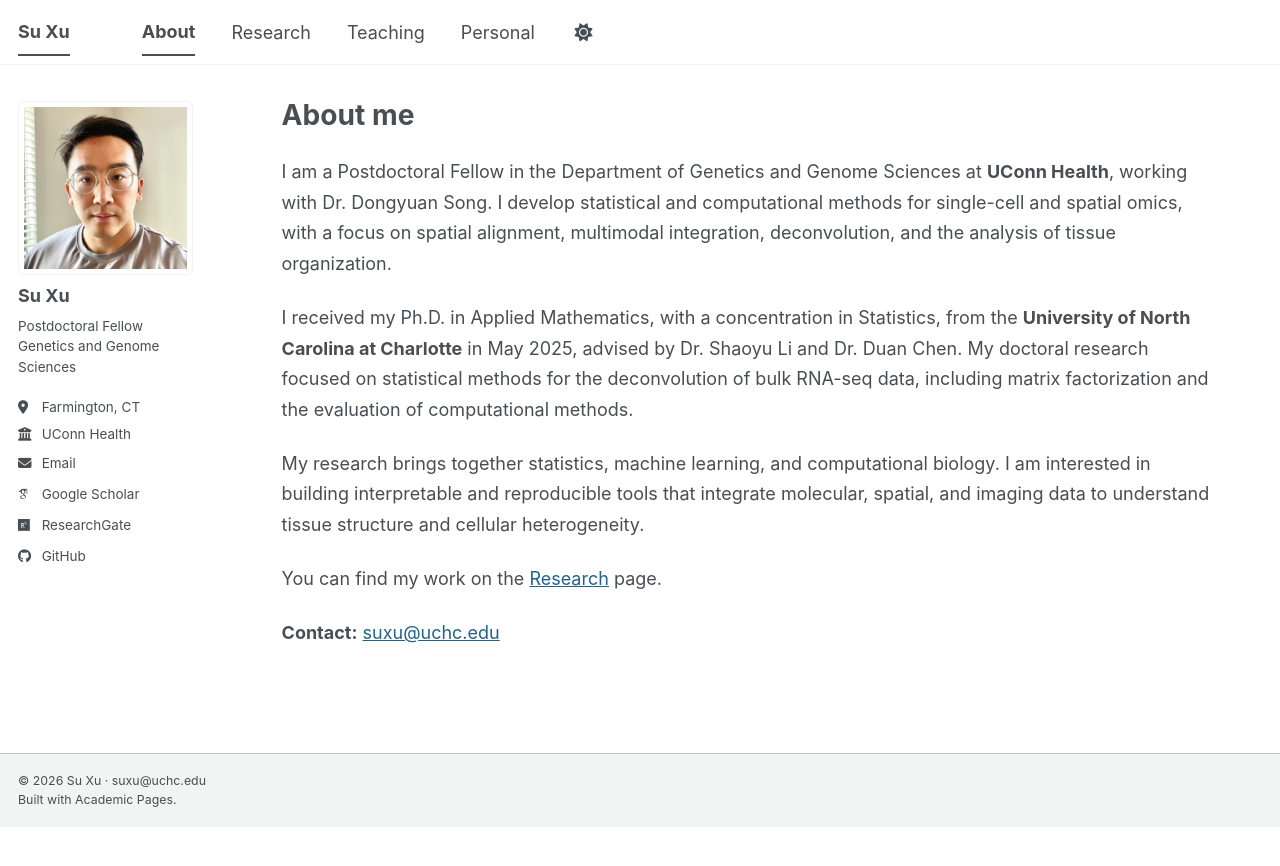
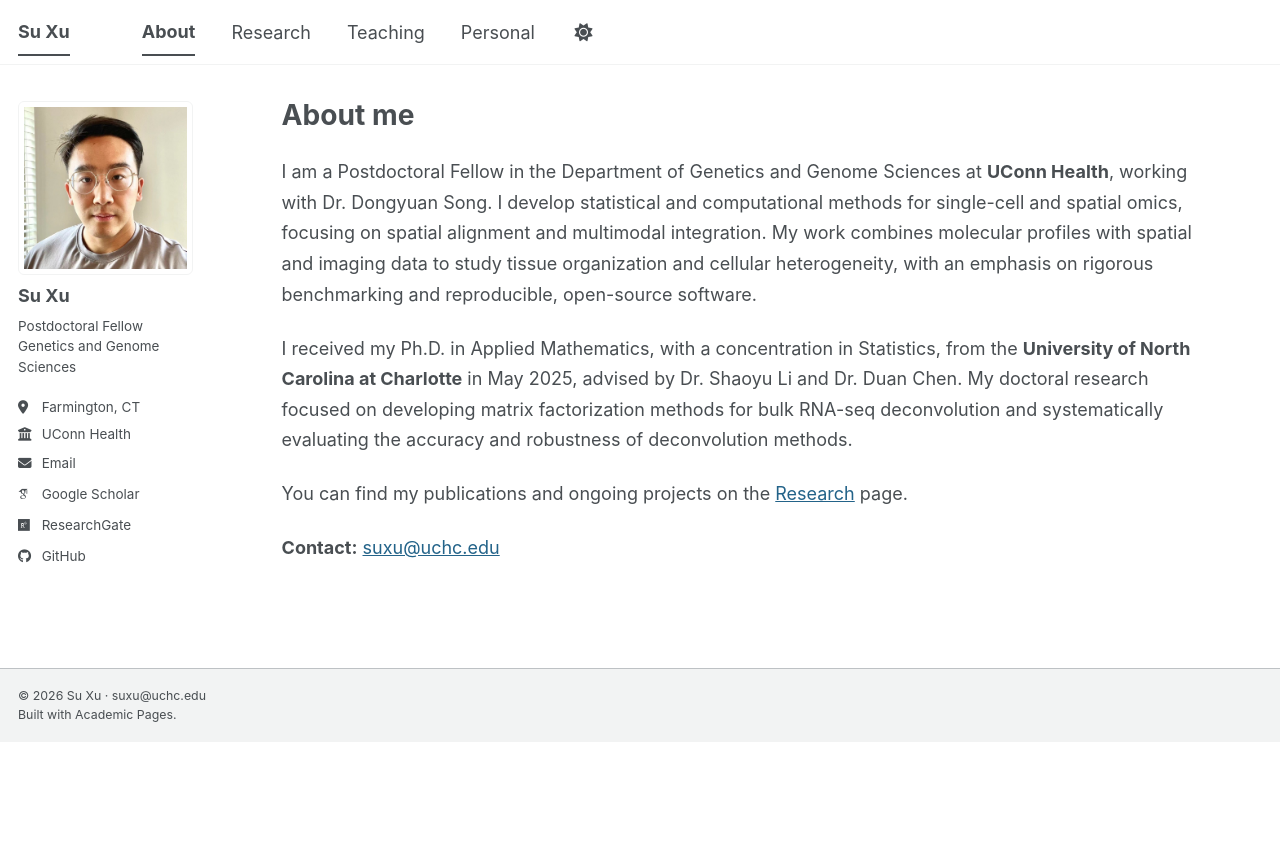
Before and after one commit to sxu509/sxu509.github.io, a Jekyll site: the page built from _pages/about.md, in a window 1280 px wide. Shown: the top 866 px of the page. Built offline with Jekyll 4.4.1, drawn with Linux system fonts in a browser that asks for light colours; some web fonts are replaced.

Commit message:
Polish homepage research biography

```diff
--- a/_pages/about.md
+++ b/_pages/about.md
@@ -6,12 +6,10 @@ redirect_from:
   - /about.html
 ---
 
-I am a Postdoctoral Fellow in the Department of Genetics and Genome Sciences at **UConn Health**, working with Dr. Dongyuan Song. I develop statistical and computational methods for single-cell and spatial omics, with a focus on spatial alignment, multimodal integration, deconvolution, and the analysis of tissue organization.
+I am a Postdoctoral Fellow in the Department of Genetics and Genome Sciences at **UConn Health**, working with Dr. Dongyuan Song. I develop statistical and computational methods for single-cell and spatial omics, focusing on spatial alignment and multimodal integration. My work combines molecular profiles with spatial and imaging data to study tissue organization and cellular heterogeneity, with an emphasis on rigorous benchmarking and reproducible, open-source software.
 
-I received my Ph.D. in Applied Mathematics, with a concentration in Statistics, from the **University of North Carolina at Charlotte** in May 2025, advised by Dr. Shaoyu Li and Dr. Duan Chen. My doctoral research focused on statistical methods for the deconvolution of bulk RNA-seq data, including matrix factorization and the evaluation of computational methods.
+I received my Ph.D. in Applied Mathematics, with a concentration in Statistics, from the **University of North Carolina at Charlotte** in May 2025, advised by Dr. Shaoyu Li and Dr. Duan Chen. My doctoral research focused on developing matrix factorization methods for bulk RNA-seq deconvolution and systematically evaluating the accuracy and robustness of deconvolution methods.
 
-My research brings together statistics, machine learning, and computational biology. I am interested in building interpretable and reproducible tools that integrate molecular, spatial, and imaging data to understand tissue structure and cellular heterogeneity.
-
-You can find my work on the [Research]({{ '/research/' | relative_url }}) page.
+You can find my publications and ongoing projects on the [Research]({{ '/research/' | relative_url }}) page.
 
 **Contact:** [suxu@uchc.edu](mailto:suxu@uchc.edu)
```
